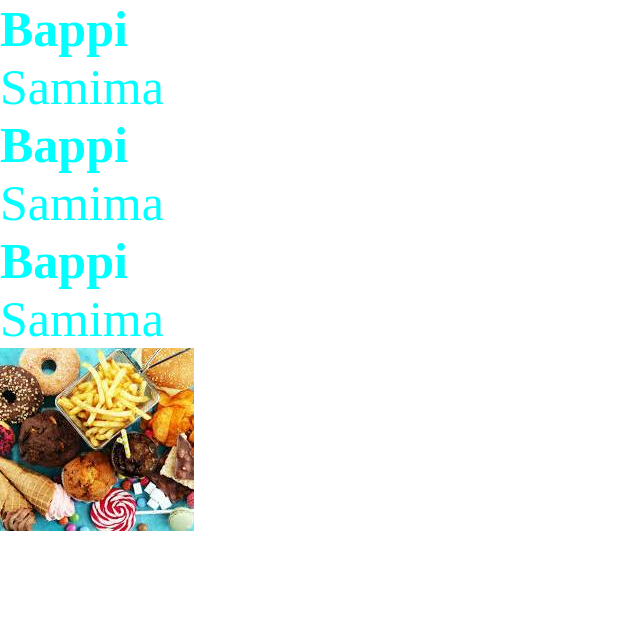
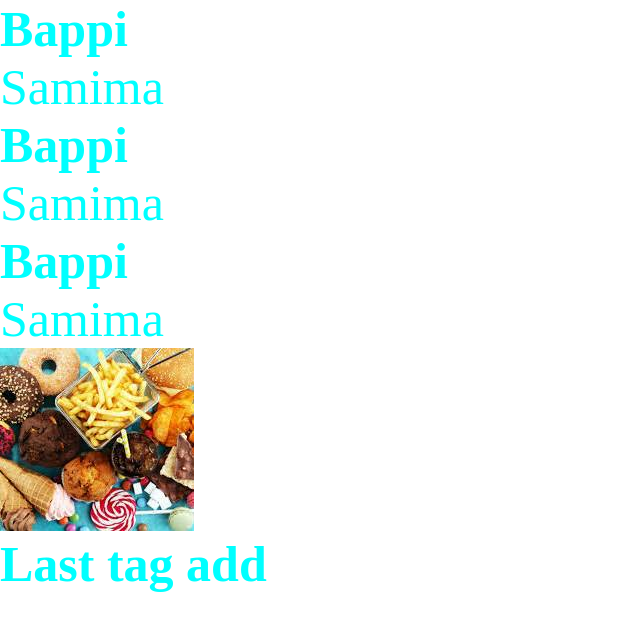
Before and after one commit to Bappi-Hossain2000/First_Time_OWn_try, a plain HTML site: page index.html in a window 1280 px wide. Shown: the whole page, without its empty margins (0-640 px from the left). Drawn offline with Linux system fonts and the light colour scheme.

Commit message:
44cond  time own try

```diff
--- a/index.html
+++ b/index.html
@@ -14,5 +14,6 @@
   <h1>Bappi</h1>
   <p>Samima</p>
   <img src="img/foods2.jfif" alt="">
+  <h1>Last tag add</h1>
 </body>
 </html>
```
